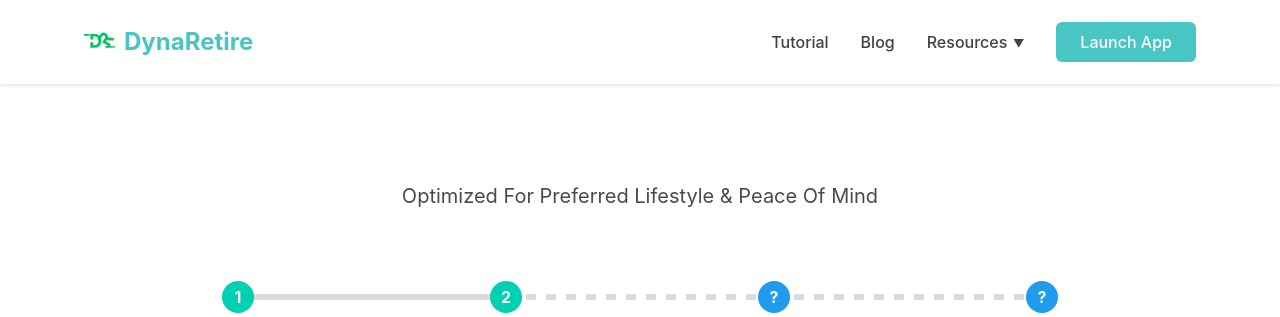
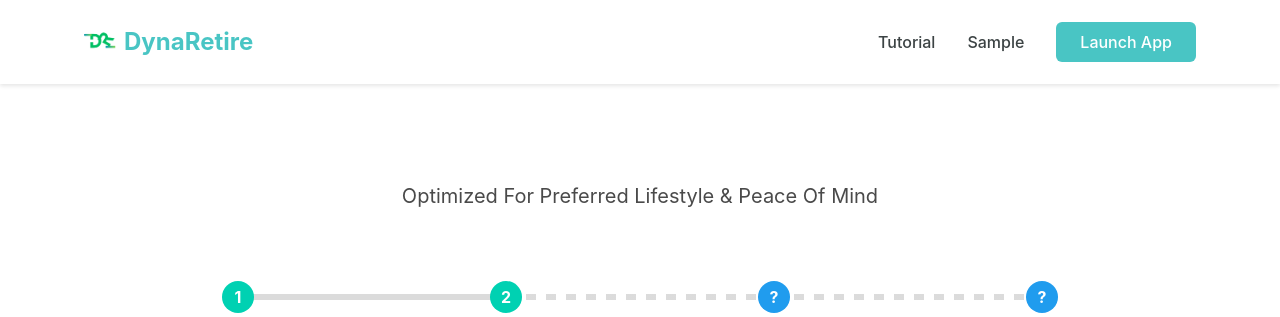
Before and after one commit to lakwli/dynaretire, a Flask app: page /plan in a window 1280 px wide. Shown: the top 317 px of the page. Run offline with Flask 3, Linux system fonts and the light colour scheme.

Commit message:
IMPORTANT: standarize navigation

```diff
--- a/templates/base.html
+++ b/templates/base.html
@@ -39,20 +39,7 @@
             </a>
             <div class="nav-menu">
                 <a href="/articles/tutorial" class="nav-link">Tutorial</a>
-                <a href="/blog" class="nav-link">Blog</a>
-                <div class="resources-menu" onclick="this.classList.toggle('active')">
-                    <span class="resources-trigger">Resources</span>
-                    <div class="resources-content" onclick="event.stopPropagation()">
-                        <a href="{{ url_for('static', filename='downloads/files/dynaRetire-SampleResult-Martin_2024.xlsx') }}" target="_blank">
-                            Docs - Sample Result
-                            <span class="description">Example retirement simulation results</span>
-                        </a>
-                        <a href="#" target="_blank">
-                            Open Source - Run this locally
-                            <span class="description">Deploy on your own system</span>
-                        </a>
-                    </div>
-                </div>
+                <a href="{{ url_for('static', filename='resources/files/dynaRetire-SampleResult-Martin_2024.xlsx') }}" class="nav-link">Sample</a>
                 <a href="/plan" class="nav-cta">Launch App</a>
             </div>
         </div>
@@ -69,15 +56,5 @@
     </footer>
 
     {% block scripts %}{% endblock %}
-
-    <script>
-        // Close resources menu when clicking outside
-        document.addEventListener('click', function(event) {
-            const menu = document.querySelector('.resources-menu');
-            if (!menu.contains(event.target)) {
-                menu.classList.remove('active');
-            }
-        });
-    </script>
 </body>
 </html>
--- a/templates/marketing/landing.html
+++ b/templates/marketing/landing.html
@@ -78,7 +78,7 @@
         </a>
         <div class="nav-menu">
           <a href="/articles/tutorial" class="nav-link">Tutorial</a>
-          <a href="#" class="nav-link">Resources</a>
+          <a href="{{ url_for('static', filename='resources/files/dynaRetire-SampleResult-Martin_2024.xlsx') }}" class="nav-link">Sample</a>
           <a href="/plan" class="nav-cta">Launch App</a>
         </div>
       </div>
```
